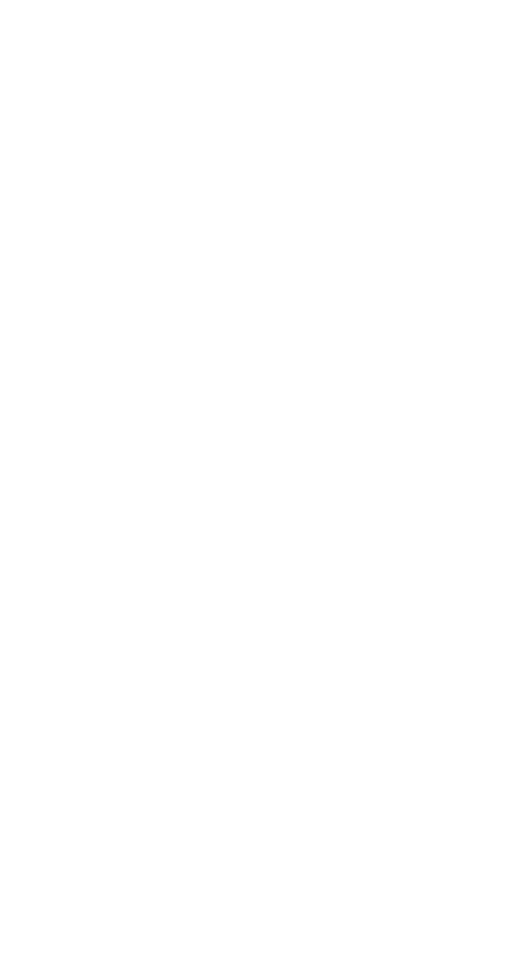
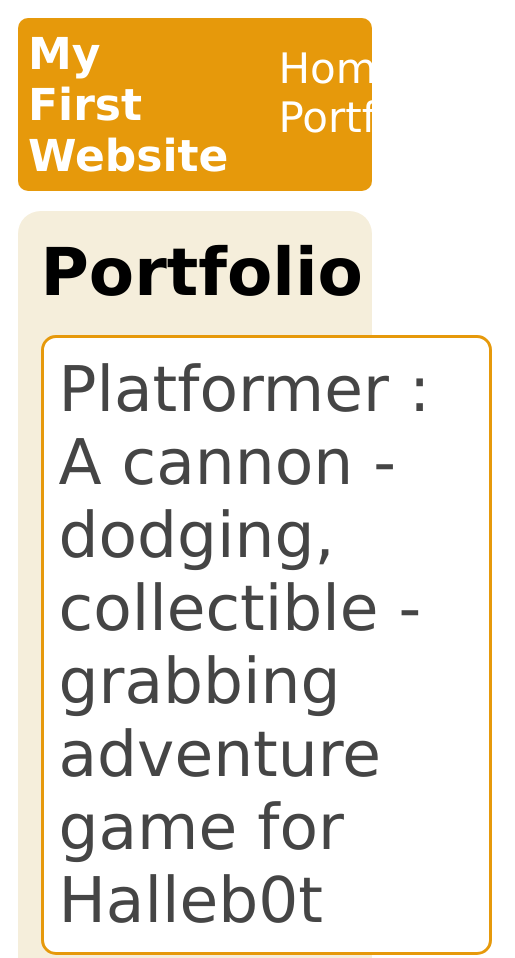
Before and after one commit to Housew362/Housew362.github.io, a plain HTML site: page portfolio.html in a window 390 px wide. Shown: the top 958 px of the page, 515 px wide, since content can reach past the window. Before the commit the page ends 844 px from the top, so only its background shows below. Drawn offline with Linux system fonts and the light colour scheme.

Commit message:
add portfolio.html file

```diff
--- a/index.html
+++ b/index.html
@@ -2,7 +2,8 @@
 <html>
   <head>
     <title>My First Website</title>
-    <link rel="stylesheet" href="style.css"
+    <link rel="stylesheet" href="style.css">
+    <link rel="icon" type="image/x-icon" href="K Logo Icon 5.png">
   </head>
 
   <body>
--- a/portfolio.html
+++ b/portfolio.html
@@ -0,0 +1,34 @@
+<!DOCTYPE HTML>
+<html>
+    <head>
+        <title>My First Website</title>
+        <link rel="stylesheet" href="style.css">
+        <link rel="icon" type="image/x-icon" href="K Logo Icon 5.png">
+    </head>
+
+    <body>
+      <div id="all-contents">
+        <nav>
+            <h1>My First Website</h1>
+            <ul id="nav-ul">
+                <li class="nav-li">
+                    <a class="nav-a" href="index.html">Home</a>
+                </li>
+                <li class="nav-li">
+                    <a class="nav-a" href="portfolio.html">Portfolio</a>
+                </li>
+            </ul>
+        </nav>
+        <main>
+            <div class="content">
+                <h1>Portfolio</h1>
+                <ul id="portfolio">
+                    <li><a href="projects/platformer/">Platformer : A cannon - dodging, collectible - grabbing adventure game for Halleb0t</a></li>
+                    <li><a href="projects/bouncing-box/">Bouncing Box : A project that gives you a taste of game development on the web </a></li>
+                    <li><a href="projects/circularity/">Circularity : A motion poem using random number generation and velocity applied to circle shapes...</a></li>
+                </ul>
+            </div>
+        </main>
+      </div>
+    </body>
+</html>
--- a/style.css
+++ b/style.css
@@ -66,3 +66,79 @@ main {
 h2, h3 {
     margin: 0px;
 }
+ /* portfolio styles */
+ .content h1 {
+    color: black;
+}
+
+#portfolio {
+    list-style-type: none;
+    padding-left: 0;
+}
+
+#portfolio li {
+    background: #fff;
+    padding: 10px;
+    border-radius: 10px;
+    margin-bottom: 10px;
+    border-style: solid;
+    border-color: rgb(230, 153, 11);
+}
+
+#portfolio li:hover {
+    background: #eee;
+}
+
+#portfolio a {
+    text-decoration: none;
+    color: #454545;
+}
+    /* responsive web design */
+    @media screen and (min-width: 120px) and (max-width: 1080px) {
+        main {
+          height: 100ch;
+          zoom: 1.5;
+          display: grid;
+        }
+
+        h1 {
+          font-size: 44px;
+        }
+
+        h2 {
+          font-size: 42px;
+        }
+
+        h3 {
+          font-size: 36px;
+        }
+
+        #all-contents {
+          height: 100ch;
+          margin: none;
+        }
+
+        a {
+          font-size: 42px;
+        }
+
+        .sidebar {
+          margin-right: 0px;
+          justify-content: center;
+          align-items: center;
+        }
+
+        .sidebar-img {
+          width: 100%;
+        }
+
+        p,
+        li {
+          font-size: 24px;
+        }
+
+        .content {
+          align-content: center;
+          justify-content: center;
+        }
+    }
```
Also changed, not shown: K Logo Icon 5.png (added).
